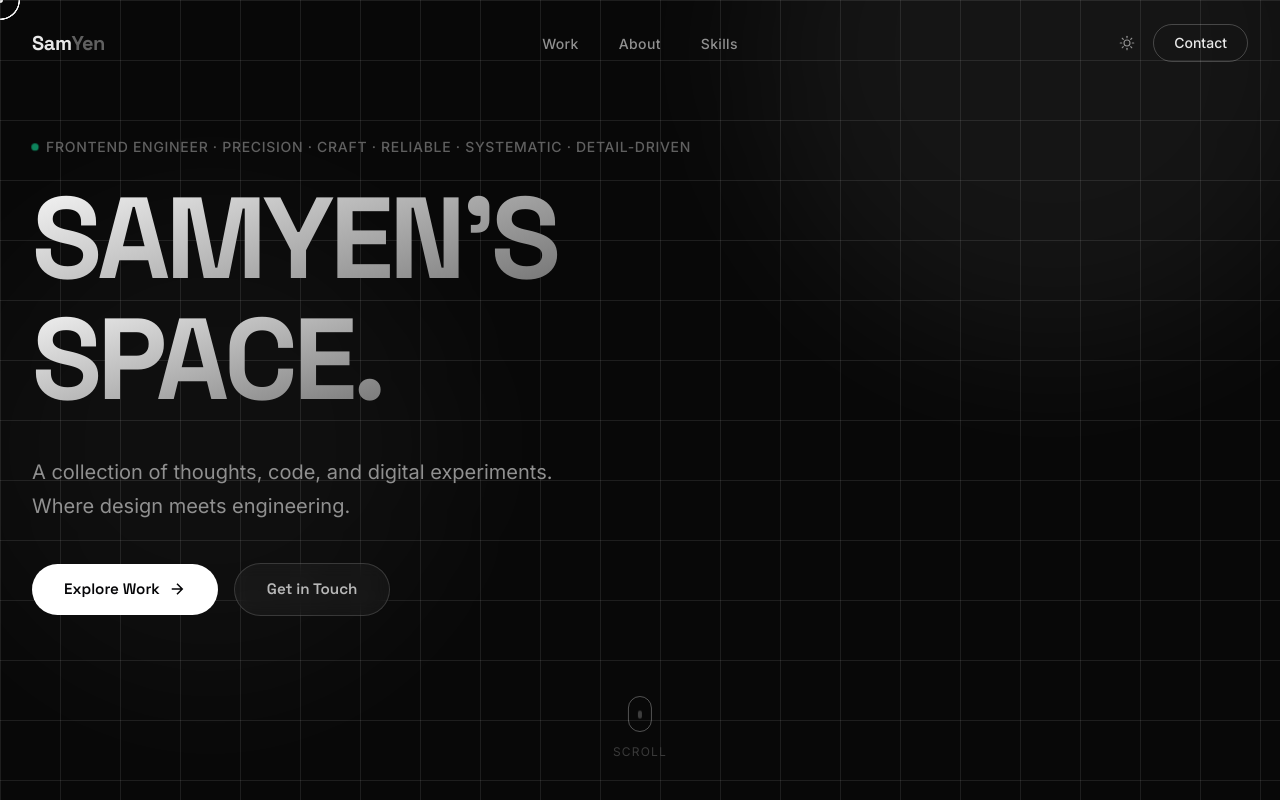
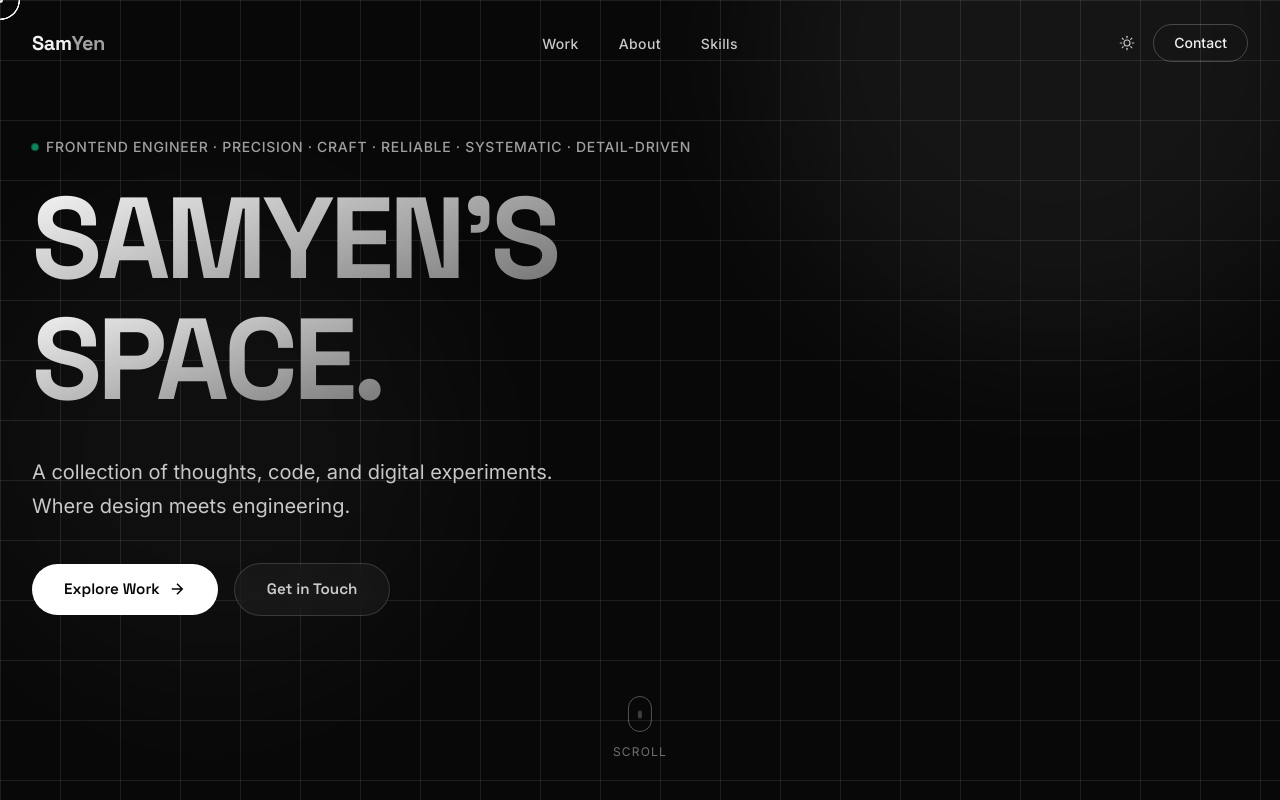
Before and after one commit to Sammyyaaa/SamYen-s-Space, a Vue app: page / in a window 1280 px wide. Shown: the top 800 px of the page. Built offline with nearby package versions, Linux system fonts and the light colour scheme.

Commit message:
調整暗模式小字亮白一點

```diff
--- a/src/styles/main.css
+++ b/src/styles/main.css
@@ -30,12 +30,12 @@
   --color-surface-800: #1a1a1a;
   --color-surface-700: #222222;
   --color-surface-600: #2e2e2e;
-  --color-surface-500: #3a3a3a;
-  --color-surface-400: #606060;
-  --color-surface-300: #909090;
-  --color-surface-200: #b8b8b8;
-  --color-surface-100: #d0d0d0;
-  --color-surface-50:  #e8e8e8;
+  --color-surface-500: #707070;
+  --color-surface-400: #a0a0a0;
+  --color-surface-300: #c8c8c8;
+  --color-surface-200: #cccccc;
+  --color-surface-100: #e0e0e0;
+  --color-surface-50:  #f0f0f0;
 
   /* Easing */
   --ease-out-expo: cubic-bezier(0.16, 1, 0.3, 1);
```
